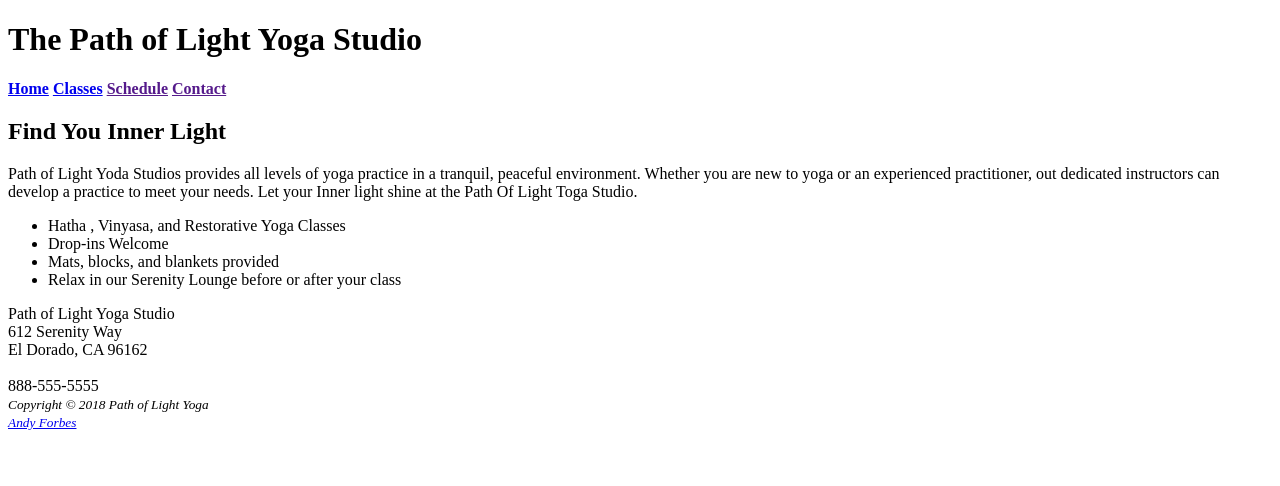
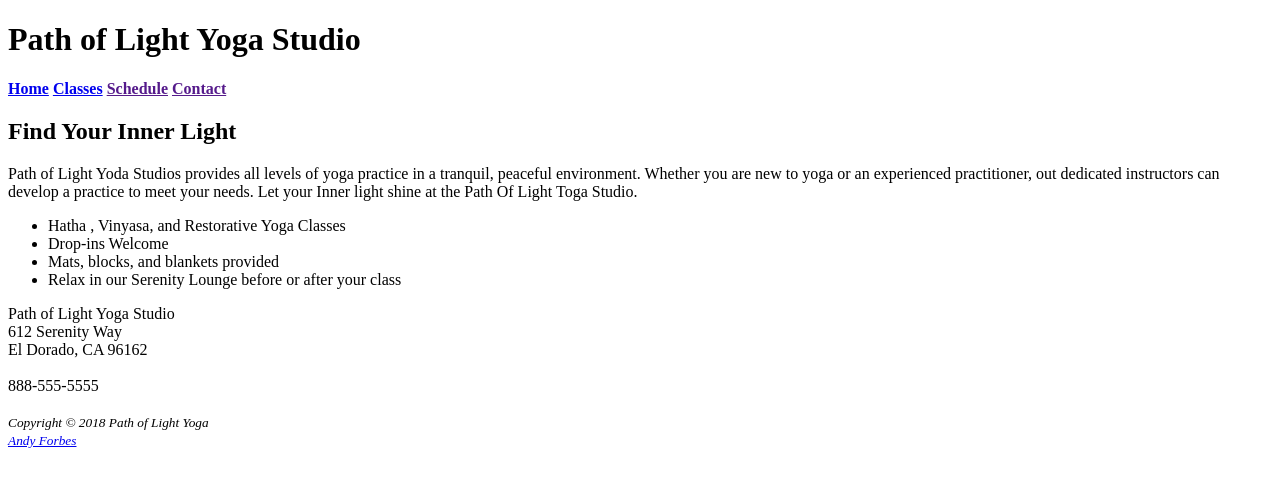
Before and after one commit to AndyForbes93/path_of_light_yoga_HTMLPractice, a plain HTML site: page index.html in a window 1280 px wide. Drawn offline with Linux system fonts and the light colour scheme.

Commit message:
typo edits

```diff
--- a/index.html
+++ b/index.html
@@ -3,7 +3,7 @@
     <head>
         <meta charset="utf-8">
         <meta http-equiv="X-UA-Compatible" content="IE=edge">
-        <title>The Path of Light Yoga Studio</title>
+        <title>Path of Light Yoga Studio</title>
         <meta name="description" content="">
         <meta name="viewport" content="width=device-width, initial-scale=1">
         <!--To link to stylesheet later-->
@@ -11,7 +11,7 @@
     </head>
     <body>
         <!--Header-->
-        <h1>The Path of Light Yoga Studio</h1>
+        <h1>Path of Light Yoga Studio</h1>
         <!--Nav Bar-->
         <nav>
             <a href="index.html"><b>Home</b></a>
@@ -21,7 +21,7 @@
         </nav>
         <!--Main Content-->
         <main>
-            <h2>Find You Inner Light</h2>
+            <h2>Find Your Inner Light</h2>
             <p>Path of Light Yoda Studios provides all levels of yoga practice in a tranquil, peaceful environment. Whether you are new to yoga or an experienced practitioner, out dedicated instructors can develop a practice to meet your needs. Let your Inner light shine at the Path Of Light Toga Studio.</p>
             <ul>
                 <li>Hatha , Vinyasa, and Restorative Yoga Classes</li>
@@ -36,7 +36,7 @@
                 <br> El Dorado, CA 96162
                 <br> <br>
                 888-555-5555
-                <br>
+                <br><br>
             </div>
         </main>
         <!--Footer-->
```
Also changed, not shown: classes.html (+2 -2 lines).
